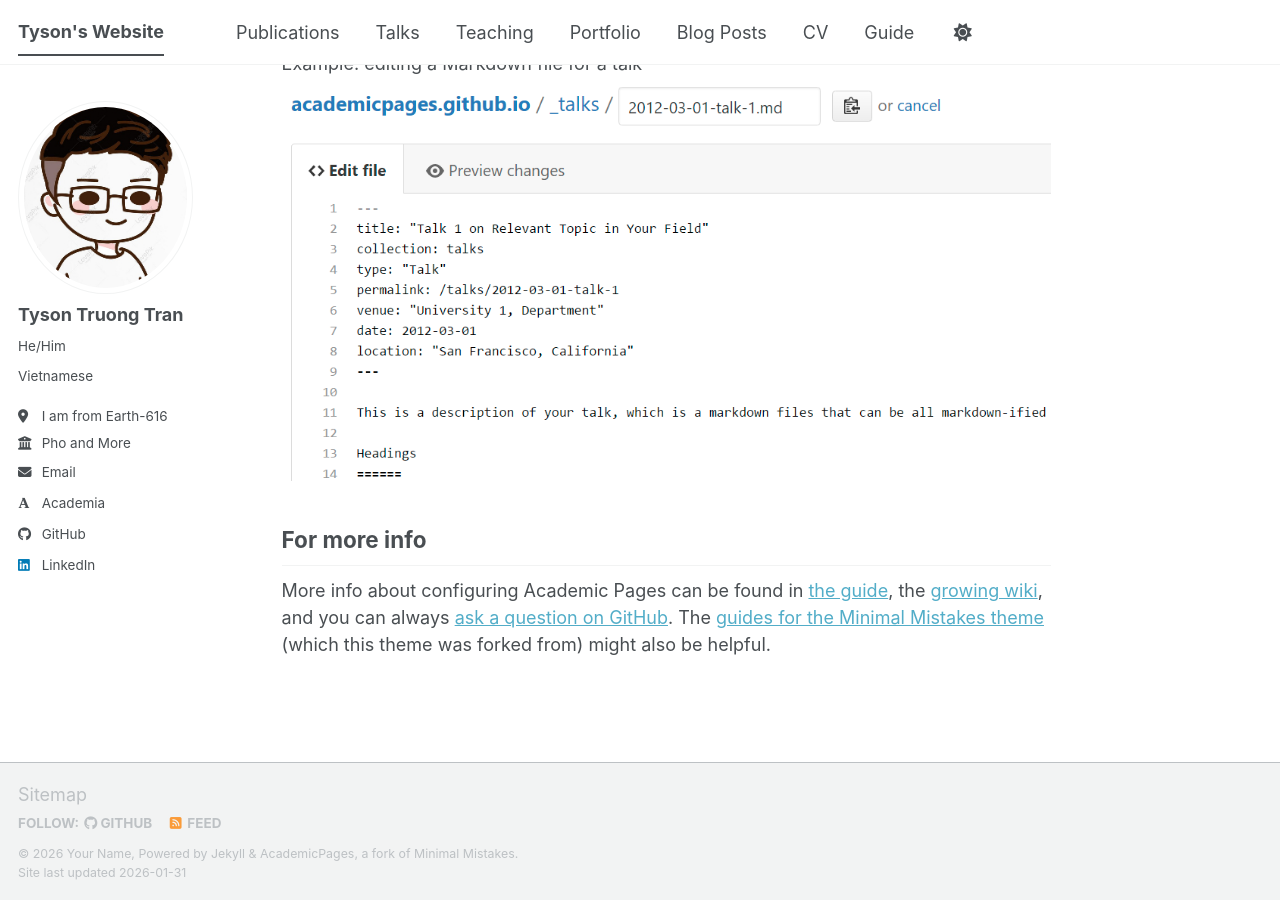
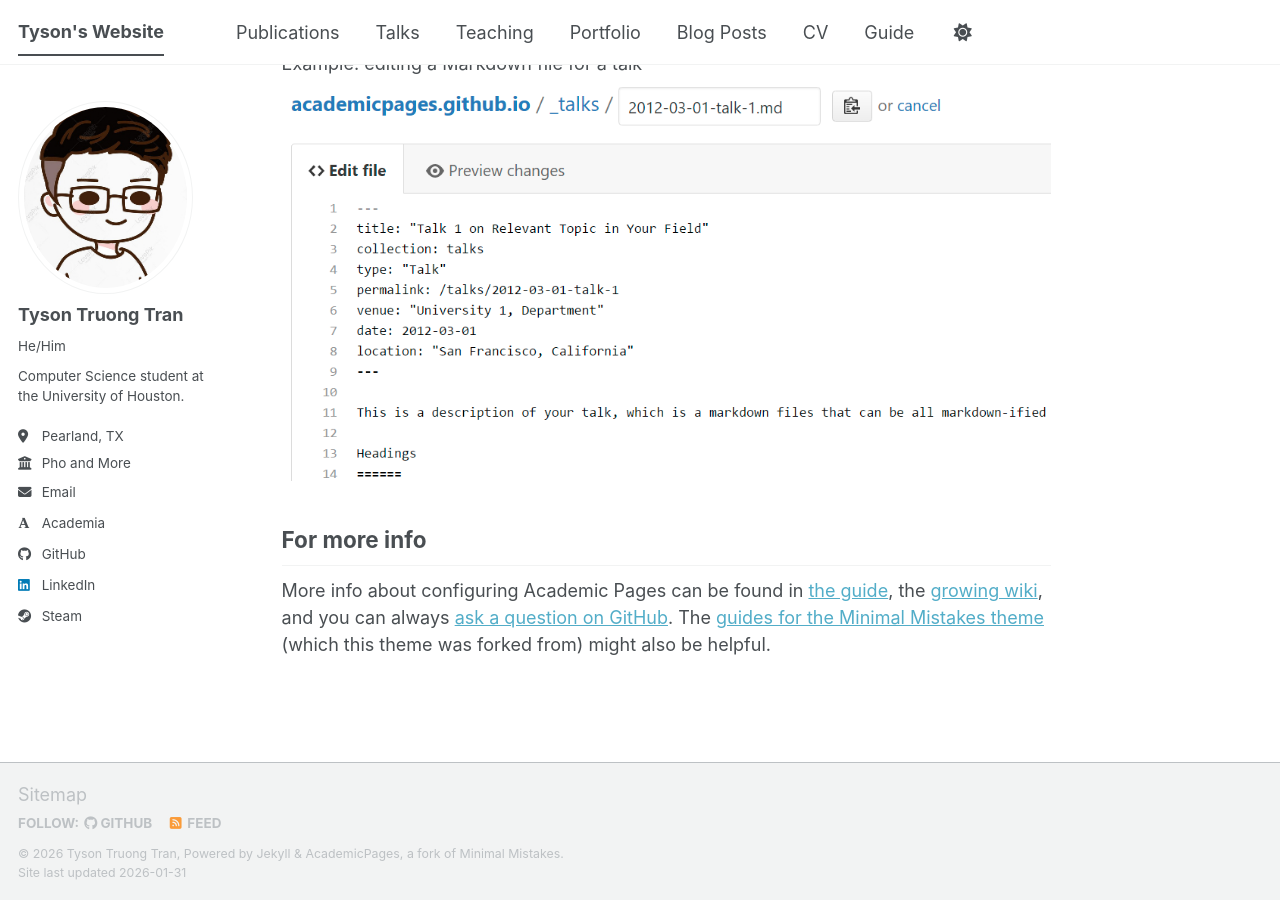
Before and after one commit to xTekz0x/tekz0.github.io, a Jekyll site: the page built from _pages/about.md, in a window 1280 px wide and 900 px high, scrolled down 2720 px. Built offline with Jekyll 4.4.1, drawn with Linux system fonts in a browser that asks for light colours; some web fonts are replaced; a script bundle is joined from its source files by our own code; library files that are not in the unit come from our copies.

Commit message:
Update _config.yml

```diff
--- a/_config.yml
+++ b/_config.yml
@@ -11,12 +11,12 @@ locale                   : "en-US"
 site_theme               : "default" # The available themes options are "default", "air", "sunrise", "mint", "dirt" and "contrast"
 title                    : "Tyson's Website"
 title_separator          : "-"
-name                     : &name "Your Name"
-description              : &description "Your Name's academic portfolio"   # Update this with a general description of your site, this is the default if not overridden by a page
-url                      : https://academicpages.github.io # The base hostname & protocol for your site e.g. "https://[your GitHub username].github.io",
+name                     : &name "Tyson Truong Tran"
+description              : &description "Computer Science student portfolio at the University of Houston"   # Update this with a general description of your site, this is the default if not overridden by a page
+url                      : https://xtekz0x.github.io/tekz0.github.io/ # The base hostname & protocol for your site e.g. "https://[your GitHub username].github.io",
                                                            # or if you already have some other page hosted on Github then use "https://[your GitHub username].github.io/[Your Repo Name]"
 baseurl                  : "" # the subpath of your site, e.g. "/blog"
-repository               : "academicpages/academicpages.github.io"
+repository               : "xTekz0x/tekz0.github.io"
 
 # Site Author - The following control what appear as part of the author content on the side bar.
 #               If a field is blank the icon and link will not appear, otherwise it will be shown.
@@ -26,25 +26,16 @@ author:
   avatar           : "Profile1.png"
   name             : "Tyson Truong Tran"
   pronouns         : "He/Him"
-  bio              : "Vietnamese"
-  location         : "I am from Earth-616"
+  bio              : "Computer Science student at the University of Houston."
+  location         : "Pearland, TX"
   employer         : "Pho and More"
   uri              : # URL
   email            : "tysontran2004@gmail.com"
 
   # Academic websites
-  academia         : cs.uh.edu
+  academia         : "https://www.cs.uh.edu"
   arxiv            : # URL - Update with the correct link to your profile
   googlescholar    : # URL
-  inspire-hep      : # URL
-  impactstory      : # URL
-  orcid            : # URL
-  semantic         : # URL
-  ssrn             : # URL
-  pubmed           : # URL
-  researchgate     : # URL
-  scopus           : # URL
-  zotero           : # URL
 
 
   # Repositories and software development
@@ -56,32 +47,14 @@ author:
   stackoverflow    : # User number or user number and name (i.e., use "1" or "1/jeff-atwood")
 
   # Social media
-  artstation       : # Username
-  bluesky          : # Replace this with you Bluesky username
-  facebook         : # Username
-  flickr           : # Username
-  foursquare       : # Username
-  goodreads        : # Username
-  google_plus      : # Username
-  keybase          : # Username
   instagram        : # Username
-  lastfm           : # Username
+
   linkedin         : "tyson-tran-5b44723a7"
-  mastodon         : # URL
-  medium           : # URL
   pinterest        : # Username
   soundcloud       : # Username
-  steam            : # Username
-  telegram         : # URL
-  tumblr           : # Username
+  steam            : "https://steamcommunity.com/profiles/76561199089526935/"
   twitter          : # Username for X / Twitter
-  vine             : # Username
-  weibo            : # Username
-  wikipedia        : # Username
-  xing             : # Username
   youtube          : # Username
-  zhihu            : # Username
-
 # Publication Category - The following the list of publication categories and their headings
 publication_category:
   books:
@@ -130,7 +103,7 @@ atom_feed:
 
 
 # SEO Related
-google_site_verification :
+_site_verification :
 bing_site_verification   :
 alexa_site_verification  :
 yandex_site_verification :
@@ -146,7 +119,7 @@ facebook:
 og_image                 :  # Social media default site image
 og_description           :  # Social media default site image description
 # For specifying social profiles
-# - https://developers.google.com/structured-data/customize/social-profiles
+# - https://developers..com/structured-data/customize/social-profiles
 social:
   type                   : # Person or Organization (defaults to Person)
   name                   : # If the user or organization name differs from the site's name
@@ -155,9 +128,9 @@ social:
 
 # Analytics
 analytics:
-  provider               :  "false" # false (default), "google", "google-universal", "google-analytics-4", "custom"
+  provider               :  "google-gtag" # false (default), "", "-universal", "-analytics-4", "custom"
   google:
-    tracking_id          :
+    tracking_id          : "G-WGKM15BT2B"
 
 
 # Reading Files
```
